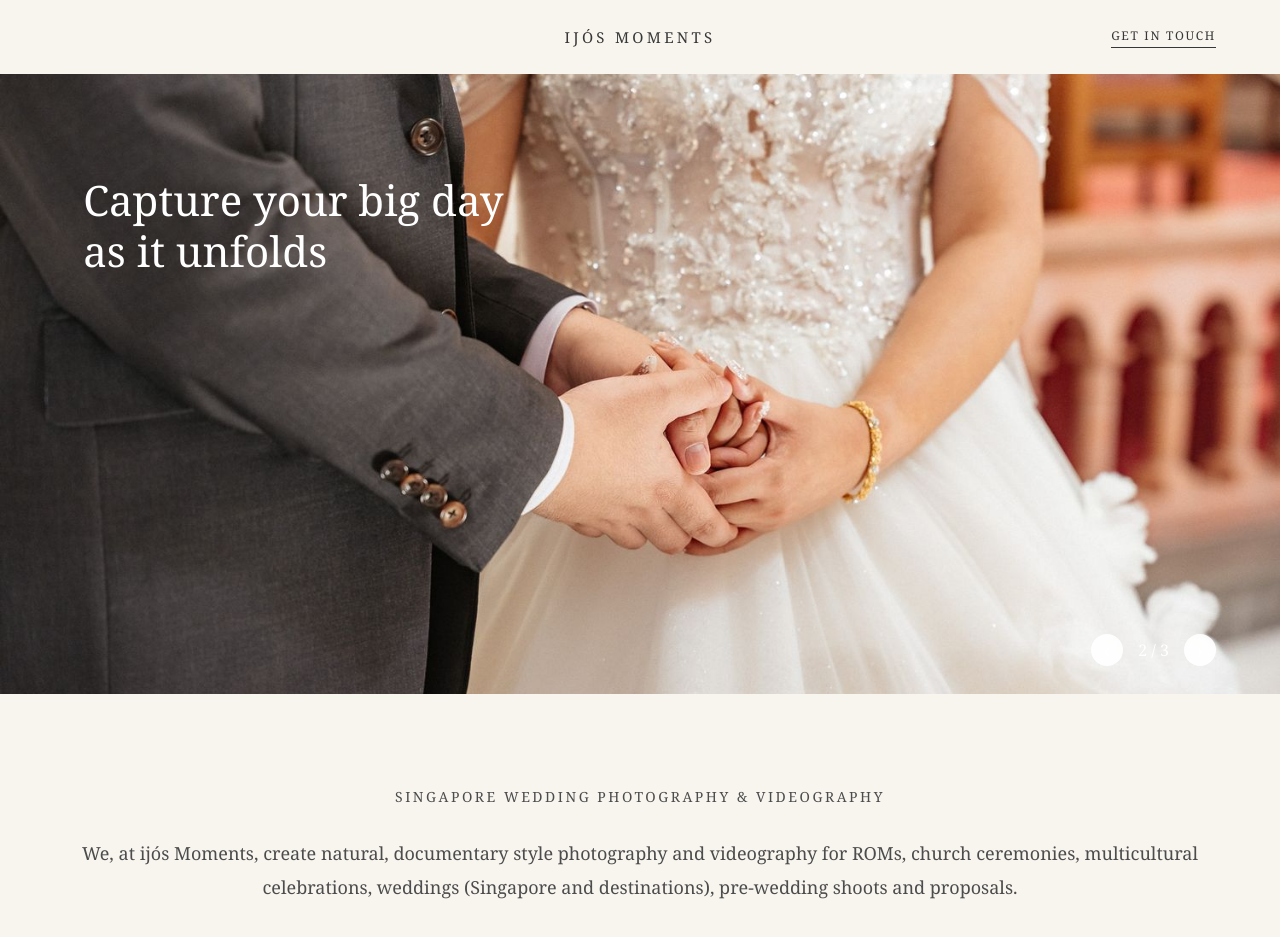
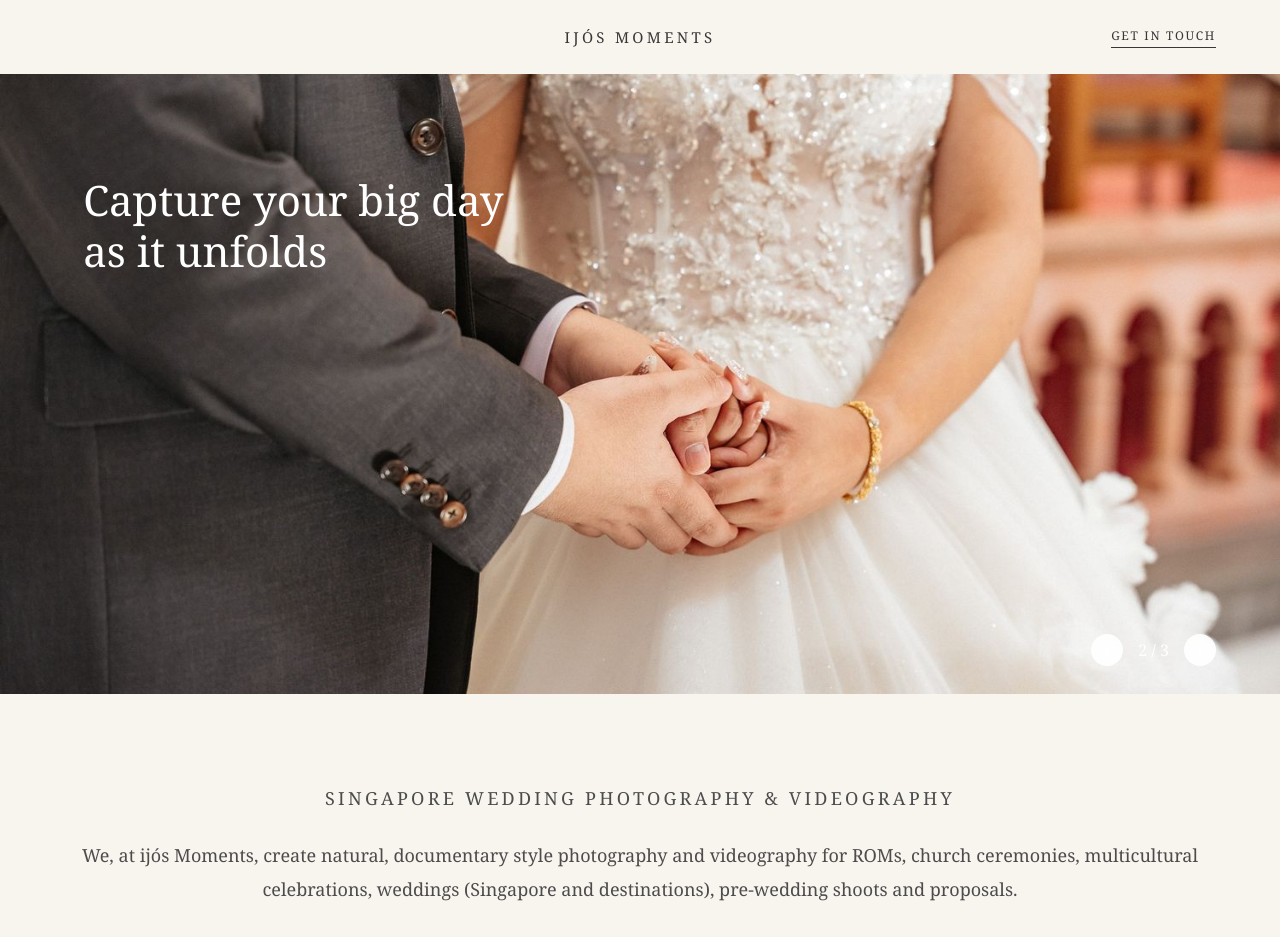
Before and after one commit to nitinbharathy/ijos-stories, a React (Vite) app: page / in a window 1280 px wide. Shown: the top 937 px of the page. Built offline with nearby package versions, Linux system fonts and the light colour scheme.

Commit message:
Polish spacing and add improvement backlog

```diff
--- a/src/styles.css
+++ b/src/styles.css
@@ -21,3 +21,9 @@ header{justify-content:center;position:relative}
 .testimonial{display:grid;grid-template-columns:minmax(0,1fr) 360px;gap:6vw;align-items:center;margin-inline:auto}.testimonial>div>p{text-transform:uppercase;letter-spacing:.17em;margin-top:25px;font-size:14px}.testimonial>img{display:block;width:100%;height:480px;object-fit:cover}
 @media(max-width:700px){.testimonial{display:flex;flex-direction:column;align-items:stretch;gap:38px}.testimonial>img{height:440px}}
 @media(max-width:700px){header{position:relative}.header-action{right:16px;color:#fff;font-size:9px;letter-spacing:.1em}.brand{font-size:12px}.form-success{text-align:center}}
+
+.testimonial{padding-block:65px;gap:4vw}.testimonial>img{height:440px}footer{padding:48px 5vw 32px}footer a{margin-bottom:48px}
+@media(max-width:700px){.testimonial{padding-block:52px;gap:26px}.testimonial>img{height:400px}footer{padding:45px 20px 30px}footer a{margin-bottom:45px}}
+
+.intro .eyebrow{font-size:18px!important;line-height:1.6}
+@media(max-width:700px){.intro .eyebrow{font-size:16px!important}}
```
Also changed, not shown: 2 other files (tests, documents, lock files or other folders).
